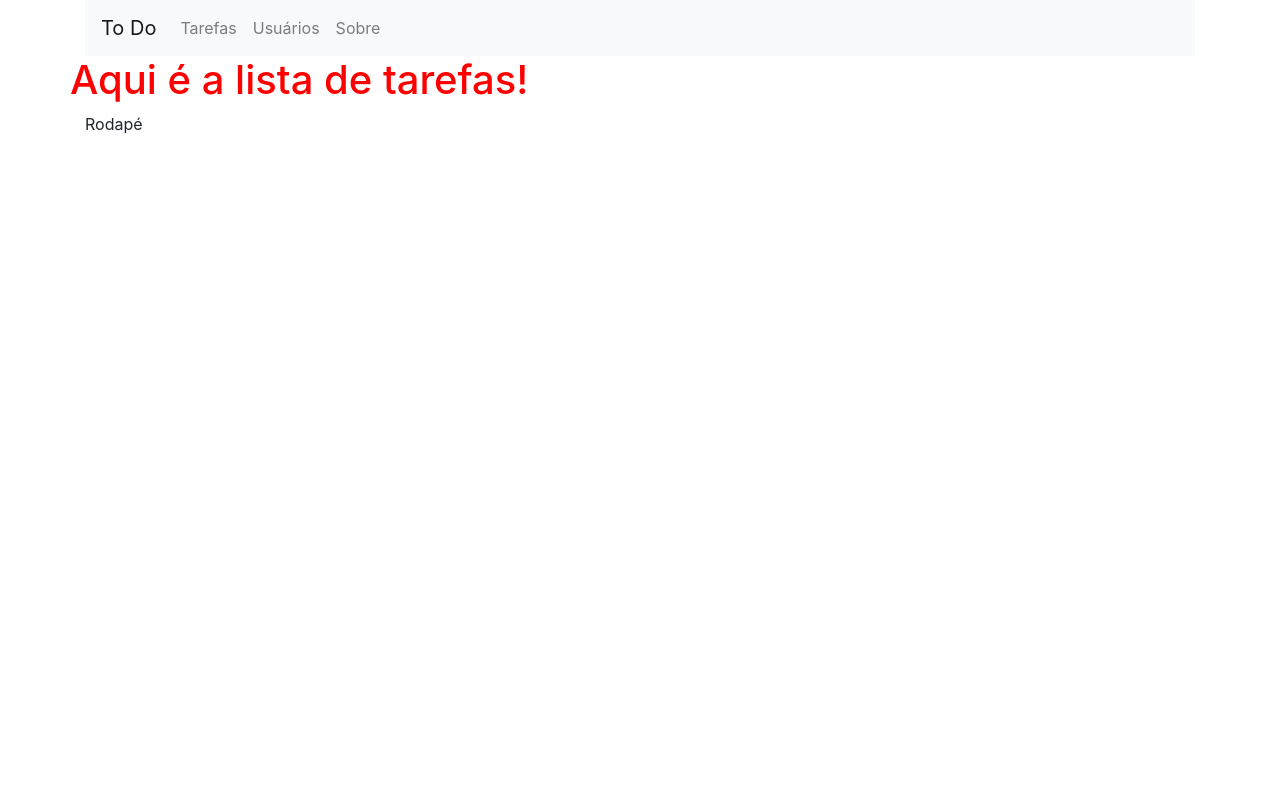
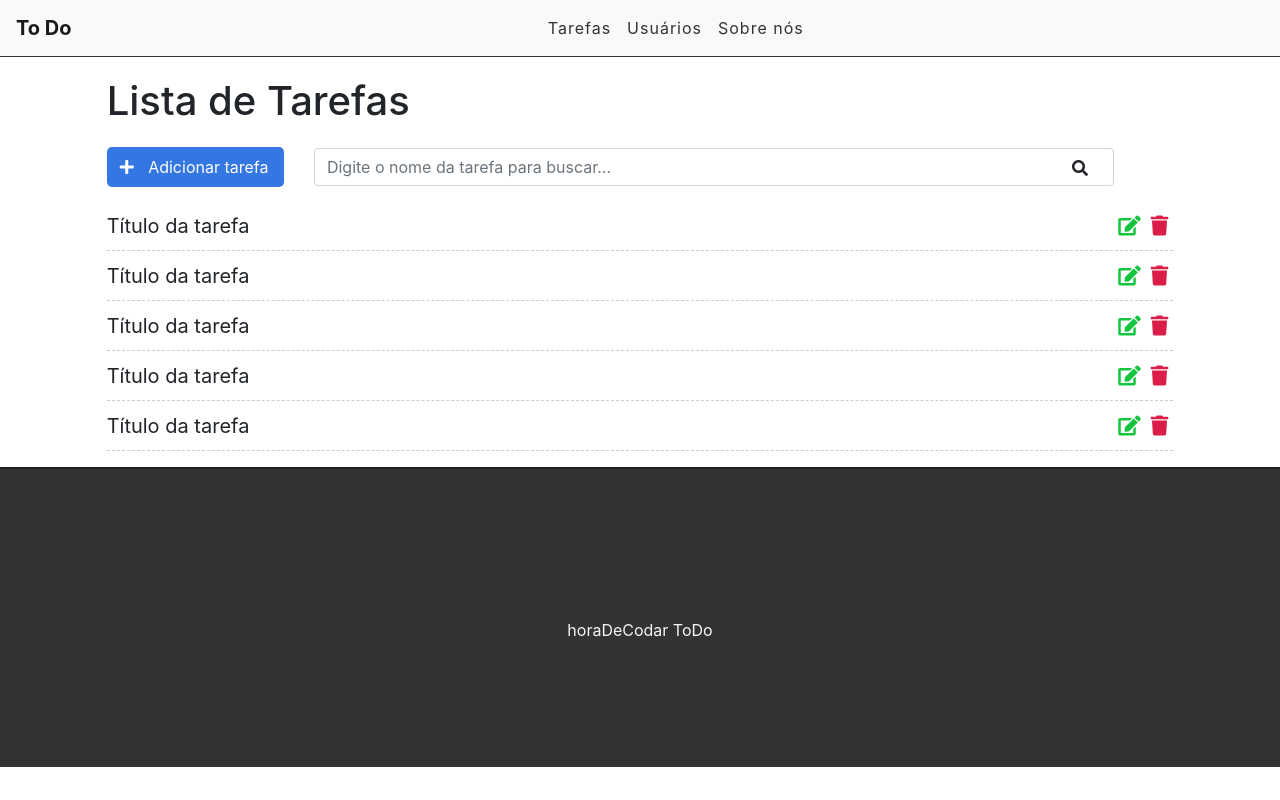
Before and after one commit to sidivianna/Projeto-Curso-de-Django, a Django app: template tasks/templates/tasks/list.html in a window 1280 px wide. Run offline with Django 3.2, Linux system fonts and the light colour scheme; the template is opened without the code that fills it, so the values that code supplies are empty; some libraries are stand-ins or nearby versions.

Commit message:
layout da aplicação

```diff
--- a/tasks/static/css/styles.css
+++ b/tasks/static/css/styles.css
@@ -1,3 +1,104 @@
-h1 {
-    color: red;
+.container-fluid {
+    padding: 0;
 }
+
+/* Navbar */
+
+.navbar  {
+    border-bottom: 1px solid #333;
+    margin-bottom: 20px;
+}
+
+.navbar-nav {
+    margin: auto;
+}
+
+.navbar-brand {
+    font-weight: bold;
+}
+
+.navbar-light .navbar-nav a.nav-link {
+    color: #333;
+    letter-spacing: 1px;
+}
+
+/* Botão de adicionar */
+
+.add-div {
+    background-color: #3476e2;
+    cursor: pointer;
+    display: inline-block;
+    color: #FFF;
+    padding: 8px;
+    border-radius: 5px;
+    margin-right: 25px;
+}
+
+.fas.fa-plus {
+    color: #FFF;
+    margin-right: 10px;
+    margin-left: 5px;
+}
+
+/* Search */
+
+.fas.fa-search {
+    position: absolute;
+    top: 12px;
+    right: 26px;
+}
+
+.search-div {
+    padding: 0;
+    margin-top: 15px;
+    margin-bottom: 15px;
+    display: inline-block;
+}
+
+/* Lista de tarefas */
+
+.list-div {
+    padding: 0;
+}
+
+.task-list {
+    padding-left: 0;
+}
+
+.task-item {
+    list-style: none;
+    font-size: 20px;
+    height: 50px;
+    padding-top: 10px;
+    border-bottom: 1px dashed #CCC;
+}
+
+.fas.fa-trash {
+    color: #db1e47;
+    cursor: pointer;
+    margin: 5px;
+    font-size: 20px;
+    float: right;
+}
+
+.fas.fa-edit {
+    color: #13c43f;
+    cursor: pointer;
+    margin: 5px;
+    font-size: 20px;
+    float: right;
+}
+
+/* Rodapé */
+footer {
+    background-color: #333;
+    height: 300px;
+    border-top: 2px solid #202020;
+}
+
+footer p {
+    color: #f5f5f5;
+    text-align: center;
+    top: 50%;
+    position: relative;
+}
--- a/tasks/templates/base.html
+++ b/tasks/templates/base.html
@@ -6,11 +6,12 @@
     <meta name="viewport" content="width=device-width, initial-scale=1.0">
     <meta http-equiv="X-UA-Compatible" content="ie=edge">
     <title>{% block title %}{% endblock %}</title>
-    <link rel="stylesheet" href="https://stackpath.bootstrapcdn.com/bootstrap/4.3.1/css/bootstrap.min.css" integrity="sha384-ggOyR0iXCbMQv3Xipma34MD+dH/1fQ784/j6cY/iJTQUOhcWr7x9JvoRxT2MZw1T" crossorigin="anonymous">
+    <link href="https://stackpath.bootstrapcdn.com/bootstrap/4.3.1/css/bootstrap.min.css" rel="stylesheet" integrity="sha384-ggOyR0iXCbMQv3Xipma34MD+dH/1fQ784/j6cY/iJTQUOhcWr7x9JvoRxT2MZw1T" crossorigin="anonymous">
+    <link rel="stylesheet" href="https://use.fontawesome.com/releases/v5.7.2/css/all.css" integrity="sha384-fnmOCqbTlWIlj8LyTjo7mOUStjsKC4pOpQbqyi7RrhN7udi9RwhKkMHpvLbHG9Sr" crossorigin="anonymous">
     <link rel="stylesheet" href="{% static 'css/styles.css' %}">
 </head>
 <body>
-    <div class="container">
+    <div class="container-fluid">
         <nav class="navbar navbar-expand-lg navbar-light bg-light">
             <a class="navbar-brand" href="#">To Do</a>
             <button class="navbar-toggler" type="button" data-toggle="collapse" data-target="#navbarSupportedContent" aria-controls="navbarSupportedContent" aria-expanded="false" aria-label="Toggle navigation">
@@ -18,7 +19,7 @@
             </button>
 
             <div class="collapse navbar-collapse" id="navbarSupportedContent">
-                <ul class="navbar-nav mr-auto">
+                <ul class="navbar-nav">
                     <li class="nav-item">
                         <a class="nav-link" href="#">Tarefas</a>
                     </li>
@@ -26,22 +27,18 @@
                         <a class="nav-link" href="#">Usuários</a>
                     </li>
                     <li class="nav-item">
-                        <a class="nav-link" href="#">Sobre</a>
+                        <a class="nav-link" href="#">Sobre nós</a>
                     </li>
                 </ul>
             </div>
         </nav>
-        <div class="row">
-            {% block content %}{% endblock %}
-        </div>
-
+        {% block content %}
+        {% endblock %}
         <footer>
-            Rodapé
+            <p>horaDeCodar ToDo</p>
         </footer>
     </div>
-    <script src="https://code.jquery.com/jquery-3.3.1.slim.min.js" integrity="sha384-q8i/X+965DzO0rT7abK41JStQIAqVgRVzpbzo5smXKp4YfRvH+8abtTE1Pi6jizo" crossorigin="anonymous"></script>
-    <script src="https://cdnjs.cloudflare.com/ajax/libs/popper.js/1.14.7/umd/popper.min.js" integrity="sha384-UO2eT0CpHqdSJQ6hJty5KVphtPhzWj9WO1clHTMGa3JDZwrnQq4sF86dIHNDz0W1" crossorigin="anonymous"></script>
-    <script src="https://stackpath.bootstrapcdn.com/bootstrap/4.3.1/js/bootstrap.min.js" integrity="sha384-JjSmVgyd0p3pXB1rRibZUAYoIIy6OrQ6VrjIEaFf/nJGzIxFDsf4x0xIM+B07jRM" crossorigin="anonymous"></script>
+    <script src="https://stackpath.bootstrapcdn.com/bootstrap/4.3.1/js/bootstrap.bundle.min.js" integrity="sha384-xrRywqdh3PHs8keKZN+8zzc5TX0GRTLCcmivcbNJWm2rs5C8PRhcEn3czEjhAO9o" crossorigin="anonymous"></script>
     <script src="{% static 'js/scripts.js' %}"></script>
 </body>
 </html>
--- a/tasks/templates/tasks/list.html
+++ b/tasks/templates/tasks/list.html
@@ -3,5 +3,41 @@
 {% block title %}Lista de Tarefas{% endblock %}
 
 {% block content %}
-<h1>Aqui é a lista de tarefas!</h1>
+<div class="offset-1 col-10 list-div">
+    <h1>Lista de Tarefas</h1>
+    <div class="col-2 add-div">
+        <i class="fas fa-plus"></i> Adicionar tarefa
+    </div>
+    <div class="col-9 search-div">
+        <input class="form-control" type="text" id="search" name="search" placeholder="Digite o nome da tarefa para buscar...">
+        <i class="fas fa-search"></i>
+    </div>
+    <ul class="task-list">
+        <li class="task-item">
+            <span>Título da tarefa</span>
+            <span><i class="fas fa-trash"></i></span>
+            <span><i class="fas fa-edit"></i></span>
+        </li>
+        <li class="task-item">
+            <span>Título da tarefa</span>
+            <span><i class="fas fa-trash"></i></i></span>
+            <span><i class="fas fa-edit"></i></span>
+        </li>
+        <li class="task-item">
+            <span>Título da tarefa</span>
+            <span><i class="fas fa-trash"></i></span>
+            <span><i class="fas fa-edit"></i></span>
+        </li>
+        <li class="task-item">
+            <span>Título da tarefa</span>
+            <span><i class="fas fa-trash"></i></span>
+            <span><i class="fas fa-edit"></i></span>
+        </li>
+        <li class="task-item">
+            <span>Título da tarefa</span>
+            <span><i class="fas fa-trash"></i></span>
+            <span><i class="fas fa-edit"></i></span>
+        </li>
+    </ul>
+</div>
 {% endblock %}
```
